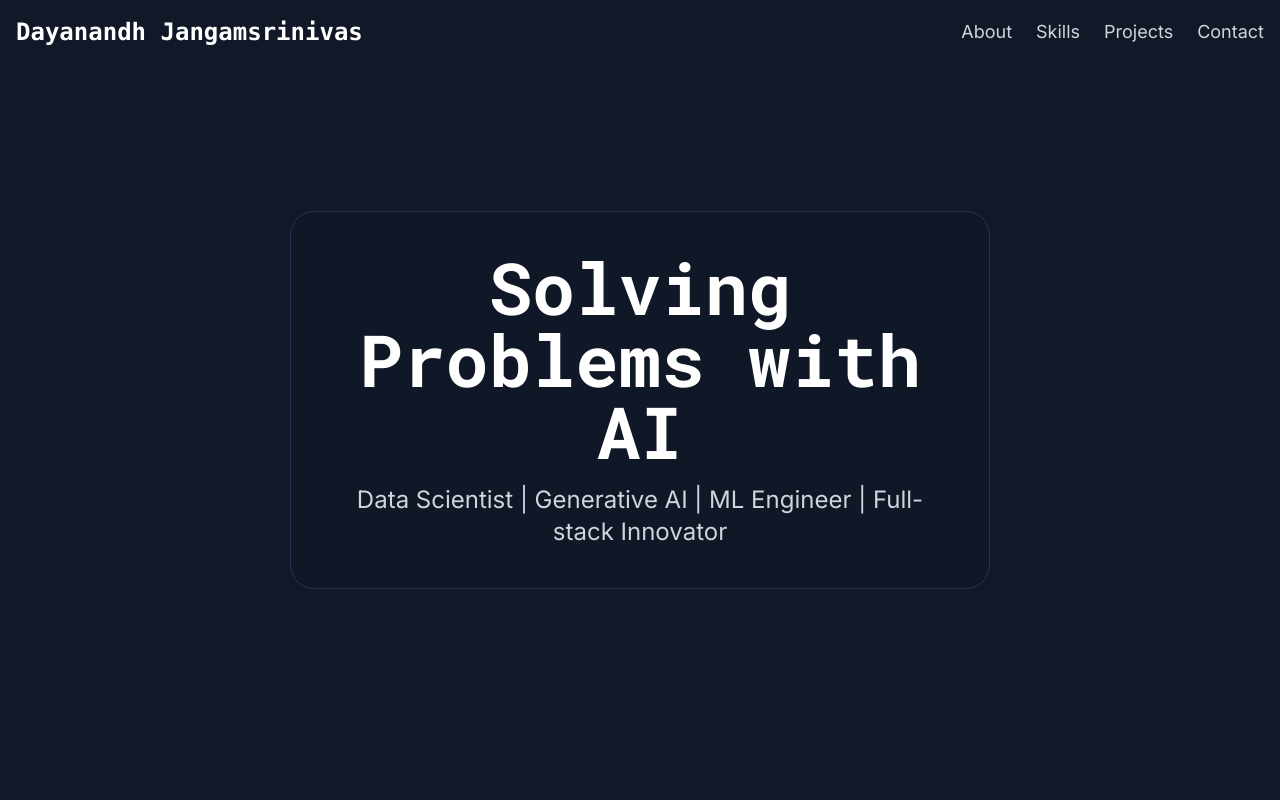
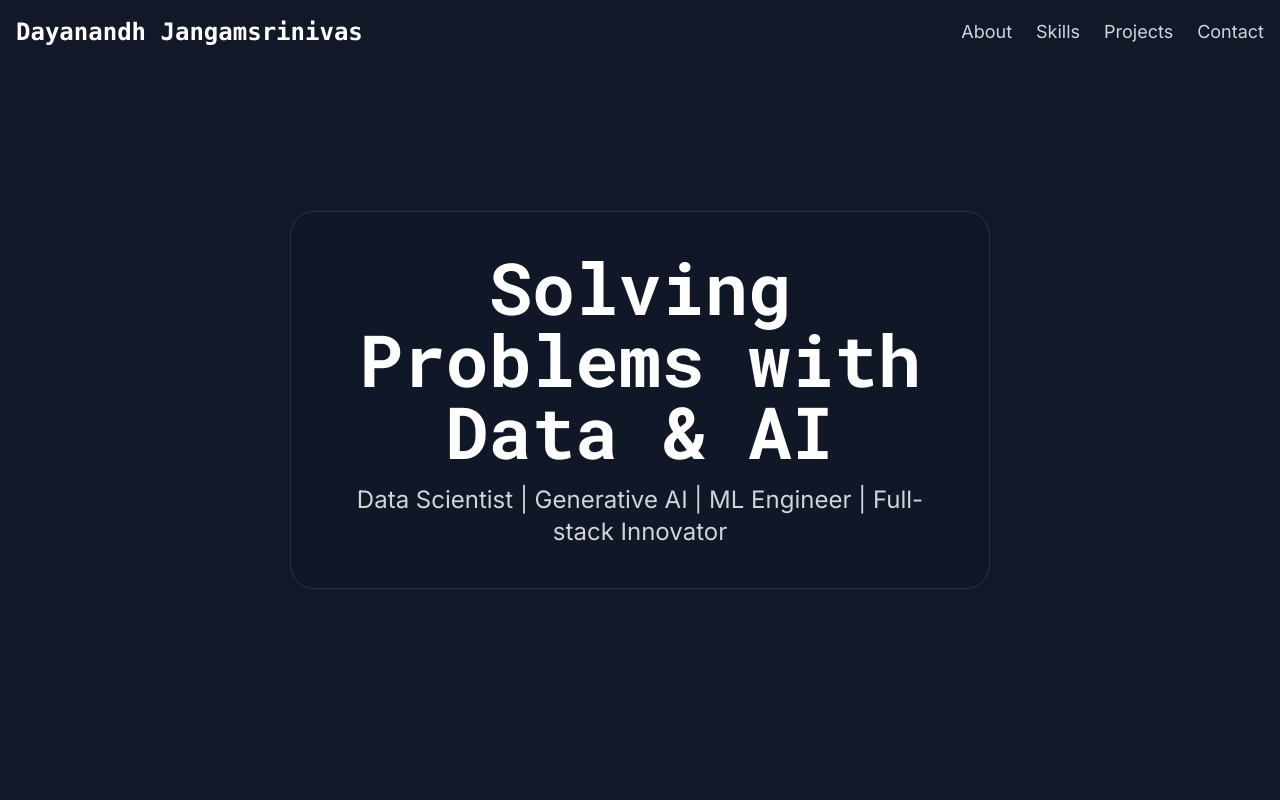
Before and after one commit to Daya2k/portfolio, a plain HTML site: page index.html in a window 1280 px wide. Shown: the top 800 px of the page. Drawn offline with nearby package versions, Linux system fonts and the light colour scheme.

Commit message:
Update index.html

```diff
--- a/index.html
+++ b/index.html
@@ -86,7 +86,7 @@
     <!-- Hero Section -->
     <section id="hero" class="content-section h-screen text-center" data-color="#0a0a23">
       <div class="card">
-        <h1 class="text-5xl md:text-7xl font-bold text-white mb-4">Solving Problems with AI</h1>
+        <h1 class="text-5xl md:text-7xl font-bold text-white mb-4">Solving Problems with Data & AI</h1>
         <p class="text-xl md:text-2xl text-gray-300">Data Scientist | Generative AI | ML Engineer | Full-stack Innovator</p>
       </div>
     </section>
```
